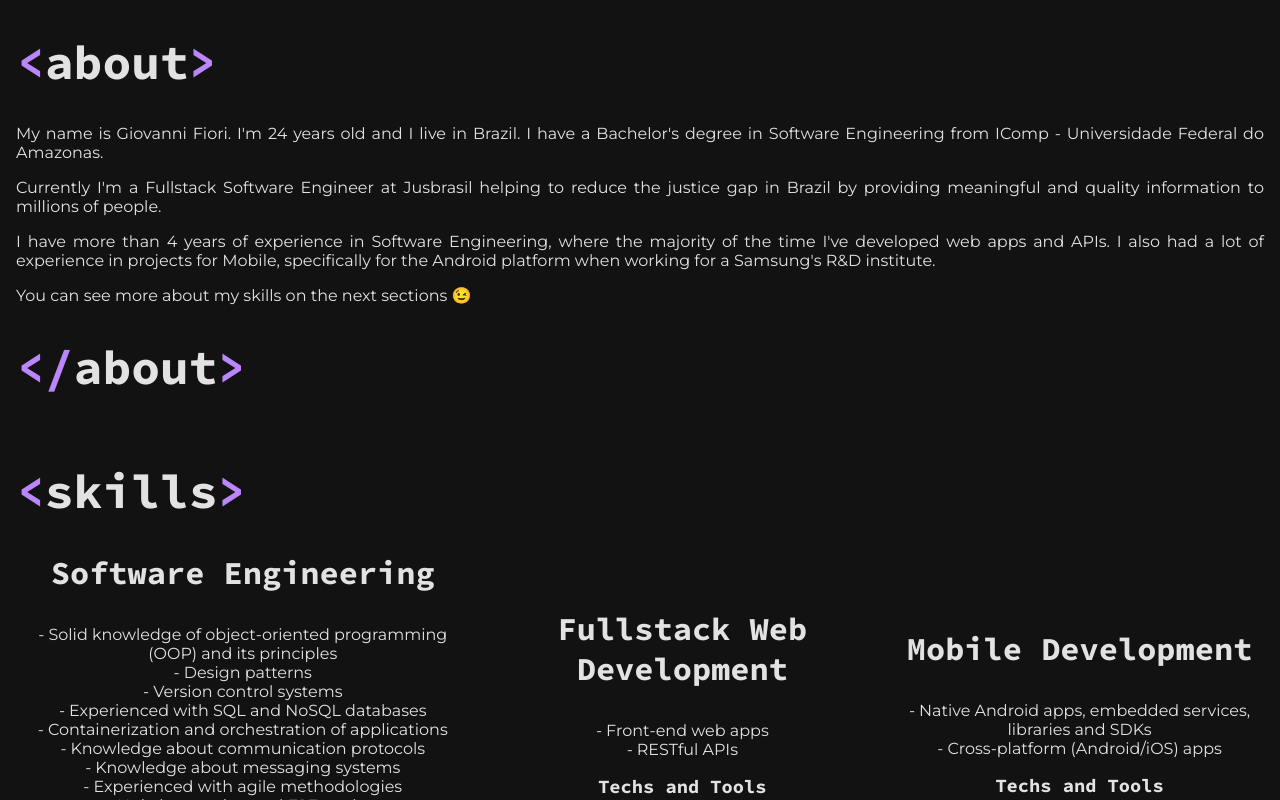
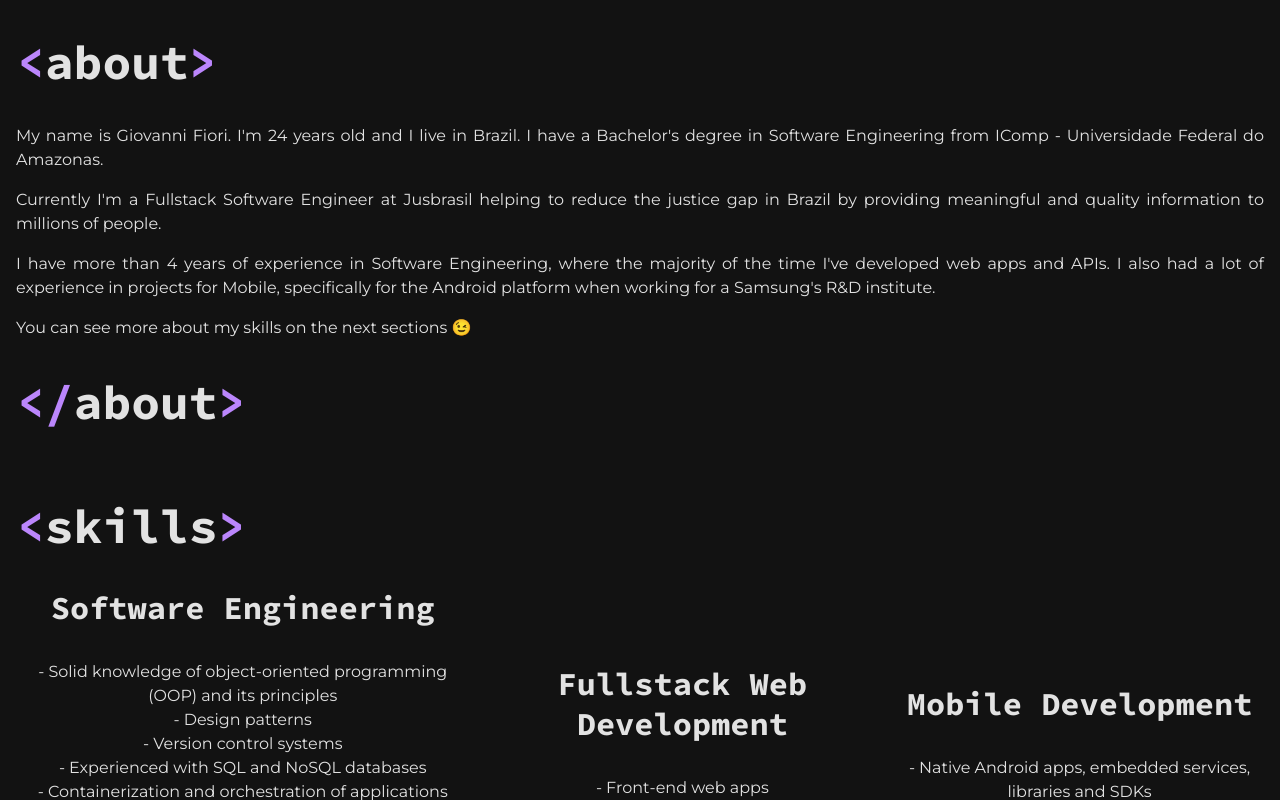
Before and after one commit to giovannifiori/my-website, a Next.js app: page / in a window 1280 px wide. Shown: the part 800-1600 px from the top of the page. Built offline with nearby package versions, Linux system fonts and the light colour scheme.

Commit message:
Set global line height for paragraphs

```diff
--- a/styles/globals.scss
+++ b/styles/globals.scss
@@ -24,6 +24,10 @@ ul {
   list-style: none;
 }
 
+p {
+  line-height: 1.5rem;
+}
+
 @include headings {
   font-family: 'Source Code Pro', monospace;
 }
```
